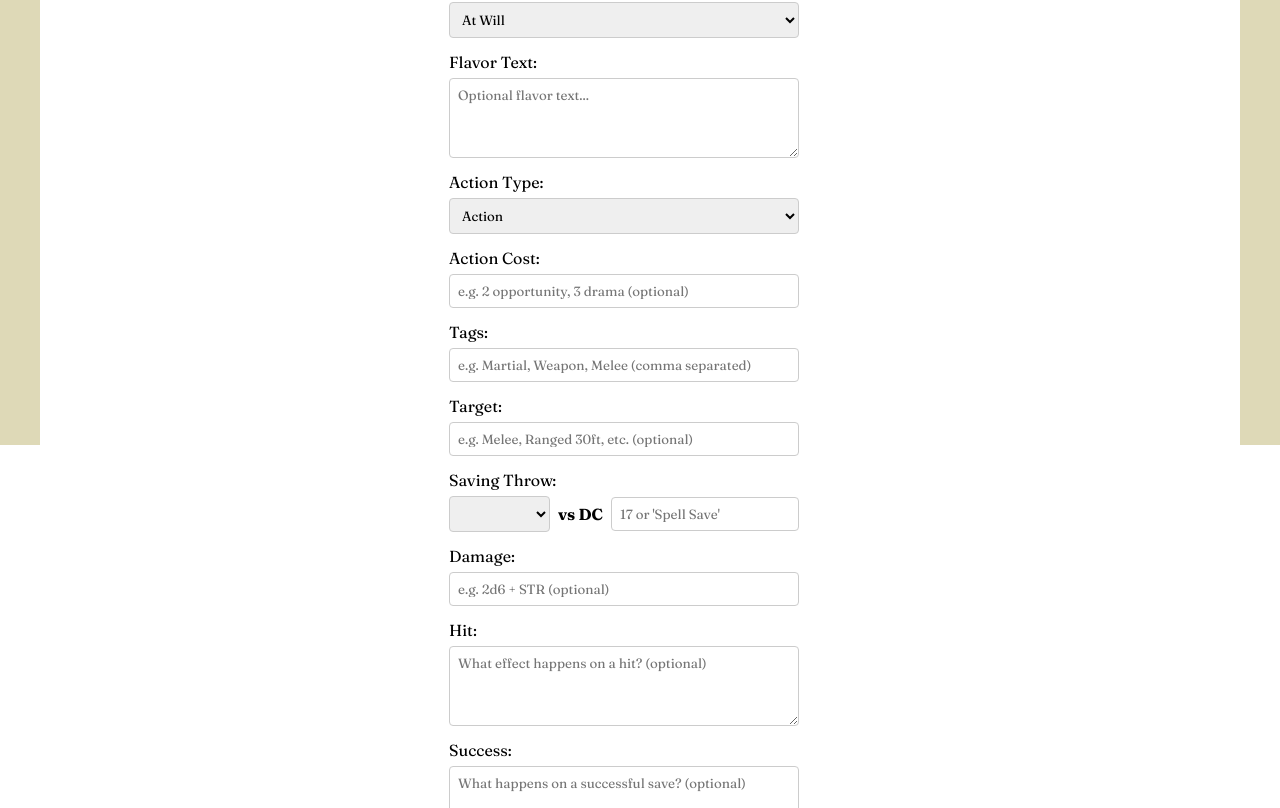
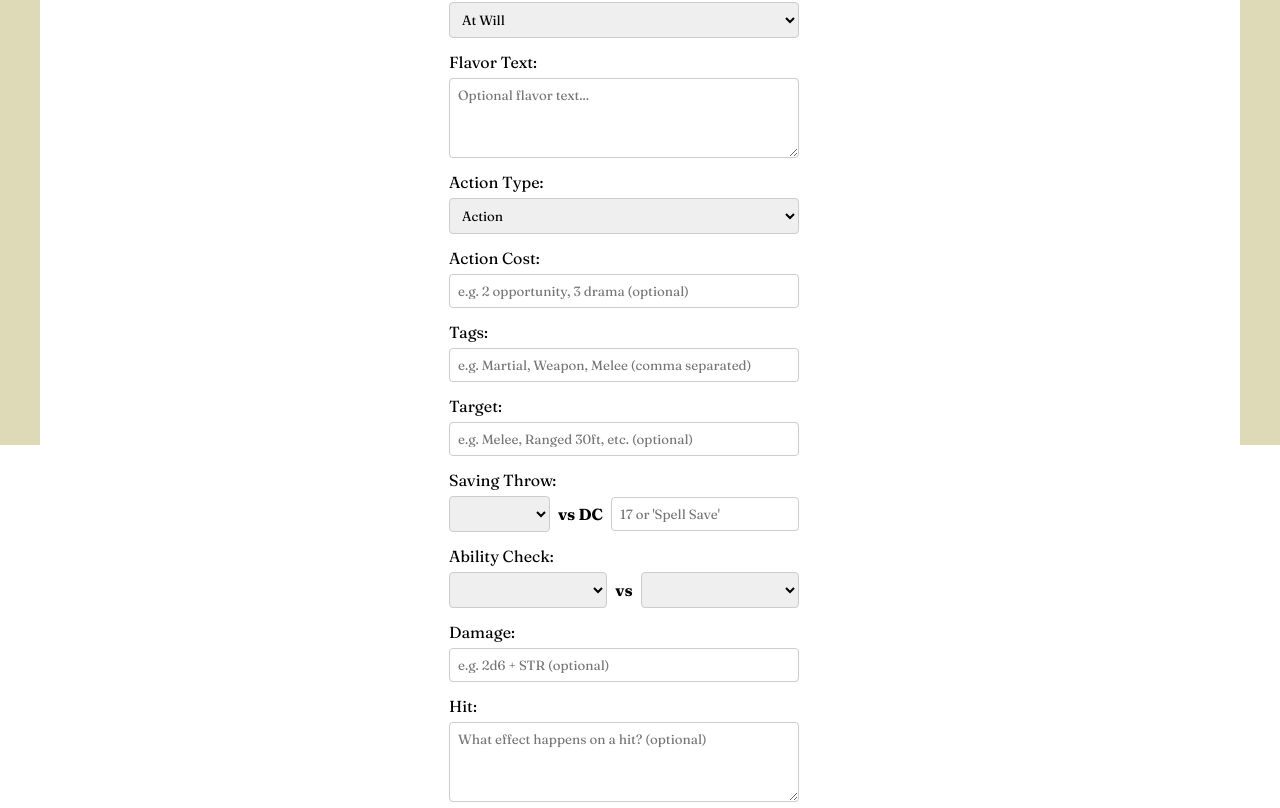
Before and after one commit to henri-hatch/cryptcrawler-website, a React (Vite) app: page /tools/maneuver-creator in a window 1280 px wide. Shown: the part 355-1163 px from the top of the page. Built offline with nearby package versions, Linux system fonts and the light colour scheme.

Commit message:
Add new actions + ability score checks

```diff
--- a/src/components/ability_card.tsx
+++ b/src/components/ability_card.tsx
@@ -8,6 +8,8 @@ interface AbilityCardProps {
   trigger?: string;
   savingThrowActive?: string;
   savingThrowDC?: string;
+  abilityCheckActive?: string;
+  abilityCheckAgainst?: string;
   damage: string;
   hitEffect: string;
   success?: string;
@@ -26,6 +28,8 @@ const AbilityCard: React.FC<AbilityCardProps> = ({
   trigger,
   savingThrowActive,
   savingThrowDC,
+  abilityCheckActive,
+  abilityCheckAgainst,
   damage,
   hitEffect,
   success,
@@ -160,7 +164,17 @@ const AbilityCard: React.FC<AbilityCardProps> = ({
           </div>
         )}
 
-        {/* Success (only if provided) - indented under Saving Throw */}
+        {/* Ability Check (only if both active and against are provided) */}
+        {abilityCheckActive && abilityCheckAgainst && (
+          <div style={{
+            color: '#720a02',
+            marginBottom: (success || fail) ? '8px' : (damage || hitEffect || special) ? '8px' : '0'
+          }}>
+            <strong>Ability Check:</strong> {abilityCheckActive} vs {abilityCheckAgainst}
+          </div>
+        )}
+
+        {/* Success (only if provided) - indented under Saving Throw or Ability Check */}
         {success && (
           <div style={{
             marginBottom: fail ? '8px' : (damage || hitEffect || special) ? '8px' : '0',
--- a/src/components/card_form.css
+++ b/src/components/card_form.css
@@ -62,3 +62,13 @@
 .saving-throw-container select {
   flex: 1;
 }
+
+.ability-check-container {
+  display: flex;
+  align-items: center;
+  gap: 8px;
+}
+
+.ability-check-container select {
+  flex: 1;
+}
--- a/src/components/card_form.tsx
+++ b/src/components/card_form.tsx
@@ -9,7 +9,9 @@ interface CardFormProps {
     target: string;
     trigger: string;
     savingThrowActive: string;
-    savingThrowDC: string; // Changed from savingThrowPassive
+    savingThrowDC: string;
+    abilityCheckActive: string;
+    abilityCheckAgainst: string;
     damage: string;
     hitEffect: string;
     success: string;
@@ -28,7 +30,9 @@ const CardForm: React.FC<CardFormProps> = ({ onSubmit }) => {
   const [target, setTarget] = useState('');
   const [trigger, setTrigger] = useState('');
   const [savingThrowActive, setSavingThrowActive] = useState('');
-  const [savingThrowDC, setSavingThrowDC] = useState(''); // Changed from savingThrowPassive
+  const [savingThrowDC, setSavingThrowDC] = useState('');
+  const [abilityCheckActive, setAbilityCheckActive] = useState('');
+  const [abilityCheckAgainst, setAbilityCheckAgainst] = useState('');
   const [damage, setDamage] = useState('');
   const [hitEffect, setHitEffect] = useState('');
   const [success, setSuccess] = useState('');
@@ -48,6 +52,8 @@ const CardForm: React.FC<CardFormProps> = ({ onSubmit }) => {
       trigger,
       savingThrowActive,
       savingThrowDC,
+      abilityCheckActive,
+      abilityCheckAgainst,
       damage,
       hitEffect,
       success,
@@ -110,6 +116,8 @@ const CardForm: React.FC<CardFormProps> = ({ onSubmit }) => {
           <option value="Reaction">Reaction</option>
           <option value="Free Action">Free Action</option>
           <option value="Passive">Passive</option>
+          <option value="Short Rest">Short Rest</option>
+          <option value="Long Rest">Long Rest</option>
         </select>
       </label>
 
@@ -162,6 +170,30 @@ const CardForm: React.FC<CardFormProps> = ({ onSubmit }) => {
             onChange={(e) => setSavingThrowDC(e.target.value)}
             placeholder="17 or 'Spell Save'"
           />
+        </div>
+      </label>
+
+      {/* Add the new Ability Check fields after the Saving Throw fields */}
+      <label>
+        Ability Check:
+        <div className="ability-check-container">
+          <select
+            value={abilityCheckActive}
+            onChange={(e) => setAbilityCheckActive(e.target.value)}
+          >
+            {abilityScores.map(score => (
+              <option key={`active-${score}`} value={score}>{score}</option>
+            ))}
+          </select>
+          <span className="vs-text">vs</span>
+          <select
+            value={abilityCheckAgainst}
+            onChange={(e) => setAbilityCheckAgainst(e.target.value)}
+          >
+            {abilityScores.map(score => (
+              <option key={`against-${score}`} value={score}>{score}</option>
+            ))}
+          </select>
         </div>
       </label>
 
--- a/src/subpages/tools/maneuver_creator.tsx
+++ b/src/subpages/tools/maneuver_creator.tsx
@@ -11,11 +11,13 @@ interface CardData {
   target: string;
   trigger: string;
   savingThrowActive: string;
-  savingThrowDC: string; // Changed from savingThrowPassive
+  savingThrowDC: string;
+  abilityCheckActive: string;
+  abilityCheckAgainst: string;
   damage: string;
   hitEffect: string;
-  success: string; // New field
-  fail: string; // New field
+  success: string;
+  fail: string;
   flavor: string;
   economy: string;
   actionCost: string;
@@ -85,6 +87,8 @@ const ManeuverCreator: React.FC = () => {
                   trigger={cardData.trigger}
                   savingThrowActive={cardData.savingThrowActive}
                   savingThrowDC={cardData.savingThrowDC} // Changed from savingThrowPassive
+                  abilityCheckActive={cardData.abilityCheckActive}
+                  abilityCheckAgainst={cardData.abilityCheckAgainst}
                   damage={cardData.damage}
                   hitEffect={cardData.hitEffect}
                   success={cardData.success}
```
